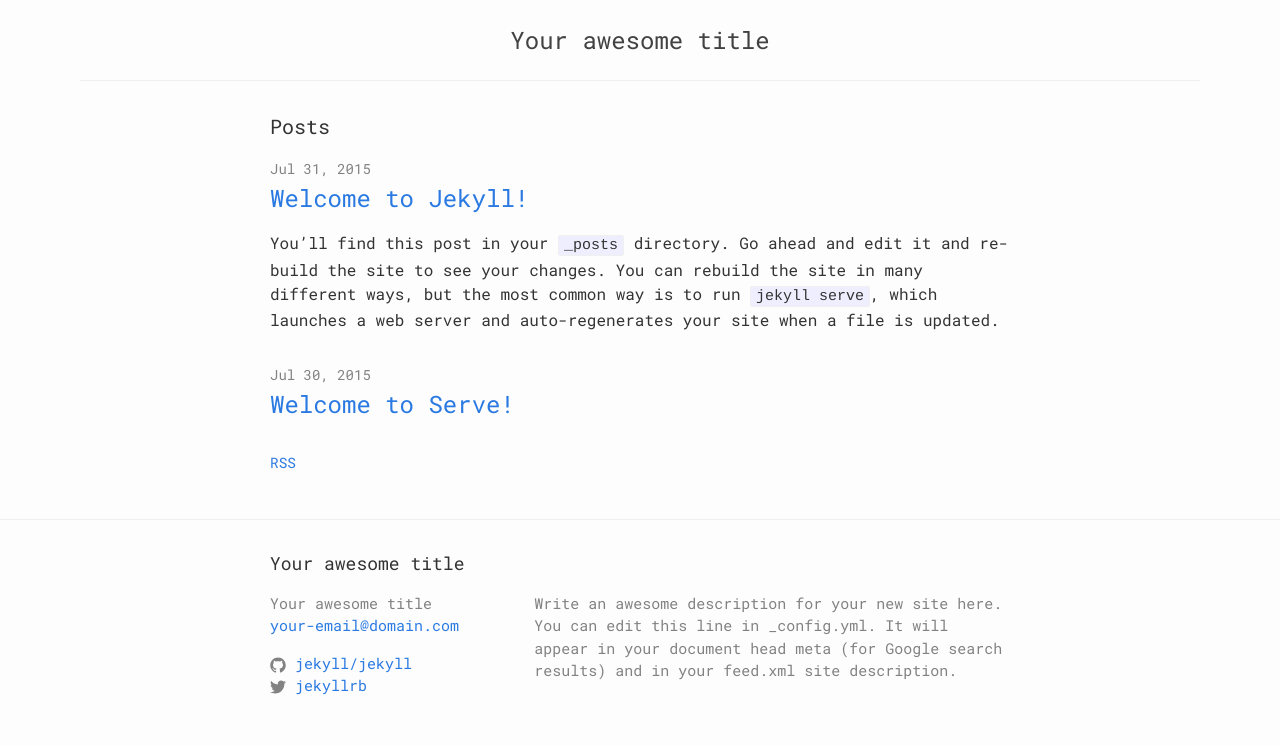
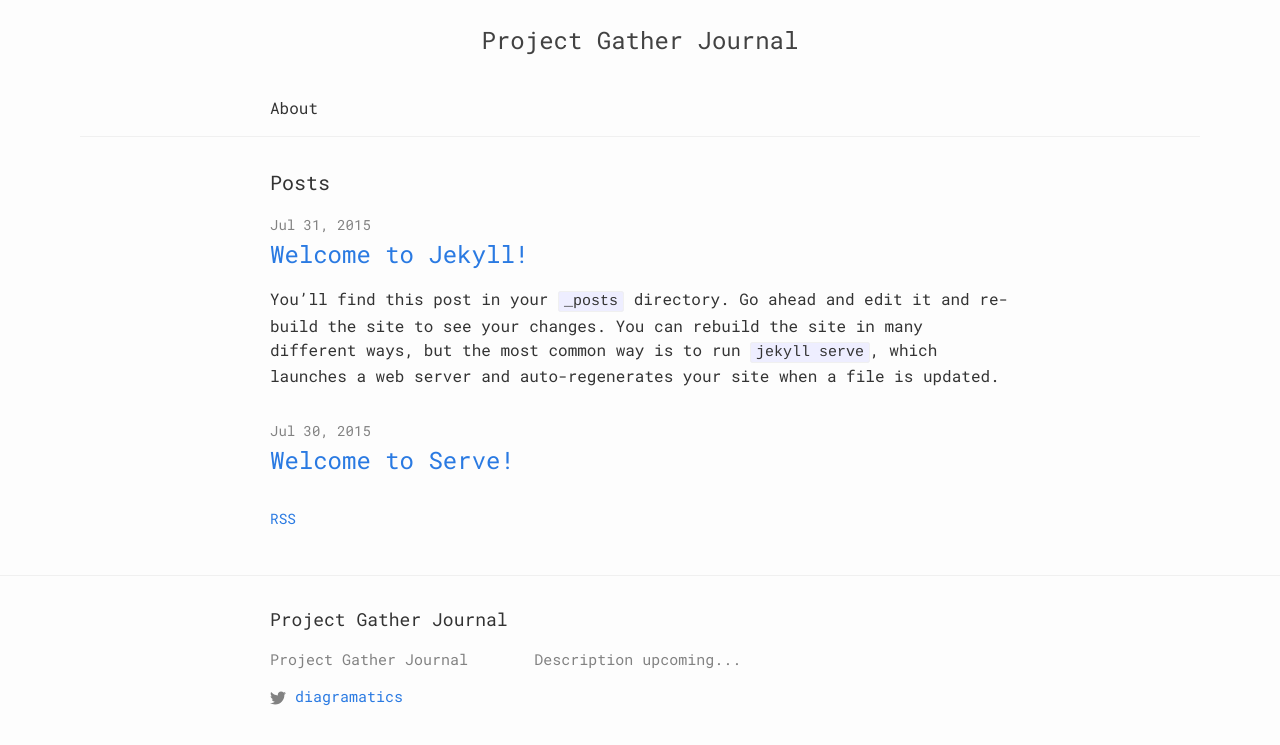
Before and after one commit to diagramatics/project-gather-blog, a Jekyll site: the page built from index.html, in a window 1280 px wide. Shown: the top 745 px of the page. Built offline with Jekyll 4.4.1, drawn with Linux system fonts in a browser that asks for light colours.

Commit message:
Configure the journal!

```diff
--- a/_config.yml
+++ b/_config.yml
@@ -1,14 +1,12 @@
 # Site settings
-title: Your awesome title
-email: your-email@domain.com
+title: Project Gather Journal
+email:
 description: > # this means to ignore newlines until "baseurl:"
-  Write an awesome description for your new site here. You can edit this
-  line in _config.yml. It will appear in your document head meta (for
-  Google search results) and in your feed.xml site description.
+  Description upcoming...
 baseurl: "/project-gather-blog" # the subpath of your site, e.g. /blog
 url: "https://diagramatics.github.io" # the base hostname & protocol for your site
-twitter_username: jekyllrb
-github_project:  jekyll/jekyll
+twitter_username: diagramatics
+github_project:
 
 # Build settings
 markdown: kramdown
```
Also changed, not shown: about.md (added, +7 -0 lines).
